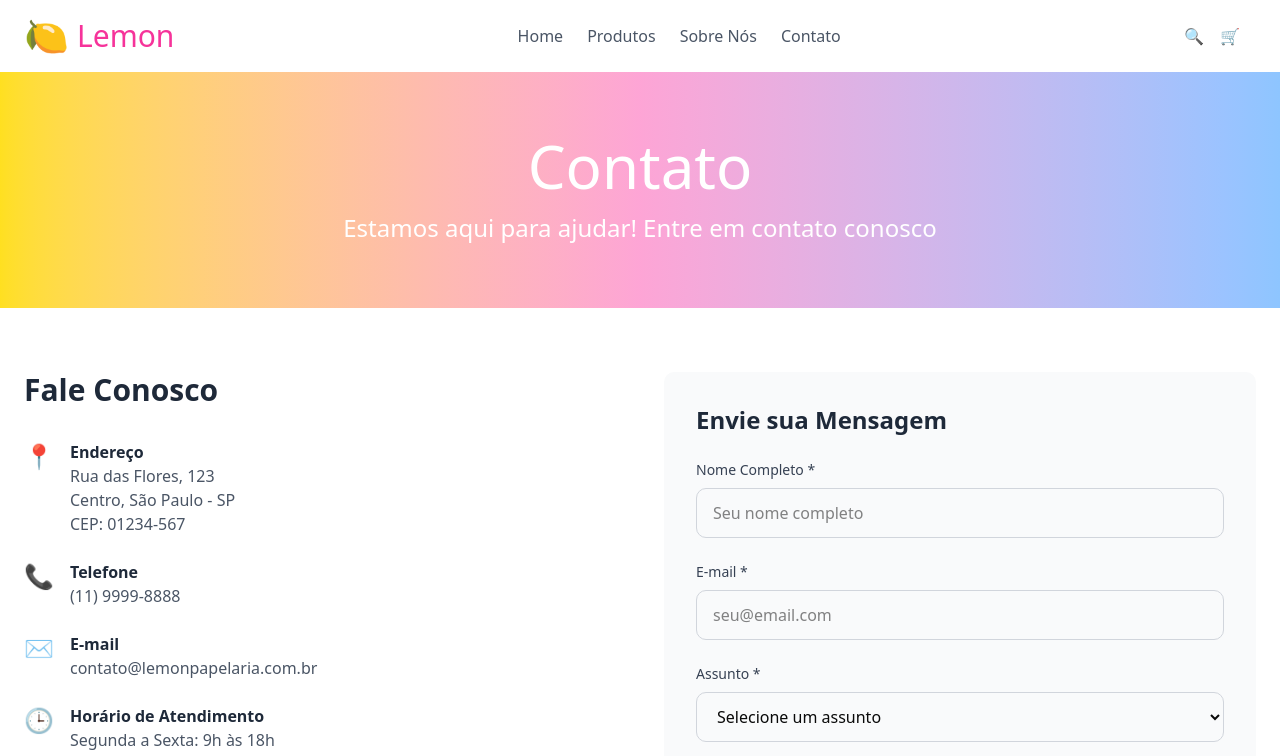
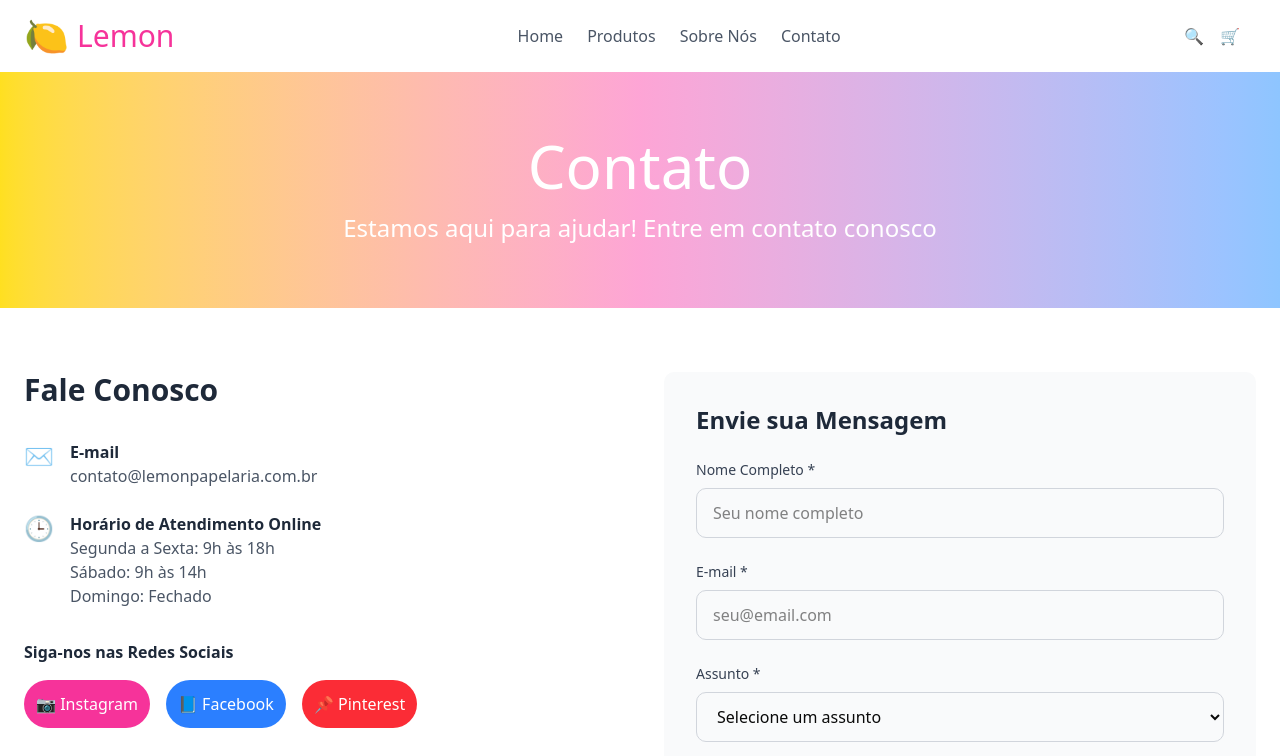
Before and after one commit to fabianomarechal/lemon-web, a Next.js app: page /contato in a window 1280 px wide. Shown: the top 756 px of the page. Built offline with nearby package versions, Linux system fonts and the light colour scheme.

Commit message:
Remove referências a endereço físico e adiciona link do Instagram

```diff
--- a/app/contato/page.tsx
+++ b/app/contato/page.tsx
@@ -51,28 +51,6 @@ export default function ContatoPage() {
 
                 <div className="space-y-6">
                   <div className="flex items-start space-x-4">
-                    <div className="text-2xl">📍</div>
-                    <div>
-                      <h3 className="font-semibold text-gray-800">Endereço</h3>
-                      <p className="text-gray-600">
-                        Rua das Flores, 123
-                        <br />
-                        Centro, São Paulo - SP
-                        <br />
-                        CEP: 01234-567
-                      </p>
-                    </div>
-                  </div>
-
-                  <div className="flex items-start space-x-4">
-                    <div className="text-2xl">📞</div>
-                    <div>
-                      <h3 className="font-semibold text-gray-800">Telefone</h3>
-                      <p className="text-gray-600">(11) 9999-8888</p>
-                    </div>
-                  </div>
-
-                  <div className="flex items-start space-x-4">
                     <div className="text-2xl">✉️</div>
                     <div>
                       <h3 className="font-semibold text-gray-800">E-mail</h3>
@@ -83,7 +61,7 @@ export default function ContatoPage() {
                   <div className="flex items-start space-x-4">
                     <div className="text-2xl">🕒</div>
                     <div>
-                      <h3 className="font-semibold text-gray-800">Horário de Atendimento</h3>
+                      <h3 className="font-semibold text-gray-800">Horário de Atendimento Online</h3>
                       <p className="text-gray-600">
                         Segunda a Sexta: 9h às 18h
                         <br />
@@ -99,7 +77,7 @@ export default function ContatoPage() {
                 <div className="mt-8">
                   <h3 className="font-semibold text-gray-800 mb-4">Siga-nos nas Redes Sociais</h3>
                   <div className="flex space-x-4">
-                    <a href="#" className="bg-pink-500 text-white p-3 rounded-full hover:bg-pink-600 transition-colors">
+                    <a href="https://www.instagram.com/lemonpapelaria/" className="bg-pink-500 text-white p-3 rounded-full hover:bg-pink-600 transition-colors">
                       📷 Instagram
                     </a>
                     <a href="#" className="bg-blue-500 text-white p-3 rounded-full hover:bg-blue-600 transition-colors">
@@ -224,7 +202,7 @@ export default function ContatoPage() {
                 {
                   question: "Vocês têm loja física?",
                   answer:
-                    "Atualmente somos uma loja online, mas estamos planejando abrir nossa primeira loja física em breve. Acompanhe nossas redes sociais para novidades!",
+                    "Atualmente operamos exclusivamente online, oferecendo uma experiência de compra prática e segura para nossos clientes em todo o Brasil.",
                 },
               ].map((faq, index) => (
                 <div key={index} className="bg-white rounded-lg p-6 shadow-md">
--- a/components/footer.tsx
+++ b/components/footer.tsx
@@ -10,7 +10,7 @@ export default function Footer() {
         </div>
         <p className="mb-4">© 2024 Lemon - Papelaria Criativa. Todos os direitos reservados.</p>
         <div className="flex justify-center space-x-4">
-          <Link href="#" className="hover:text-pink-400 transition-colors">
+          <Link href="https://www.instagram.com/lemonpapelaria/" className="hover:text-pink-400 transition-colors">
             Instagram
           </Link>
           <Link href="#" className="hover:text-pink-400 transition-colors">
```
